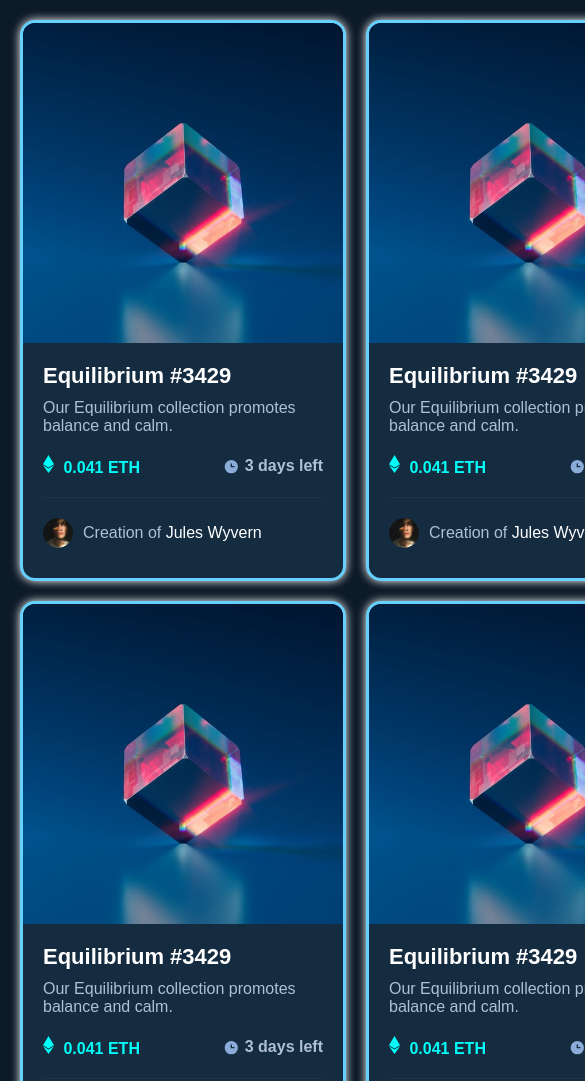
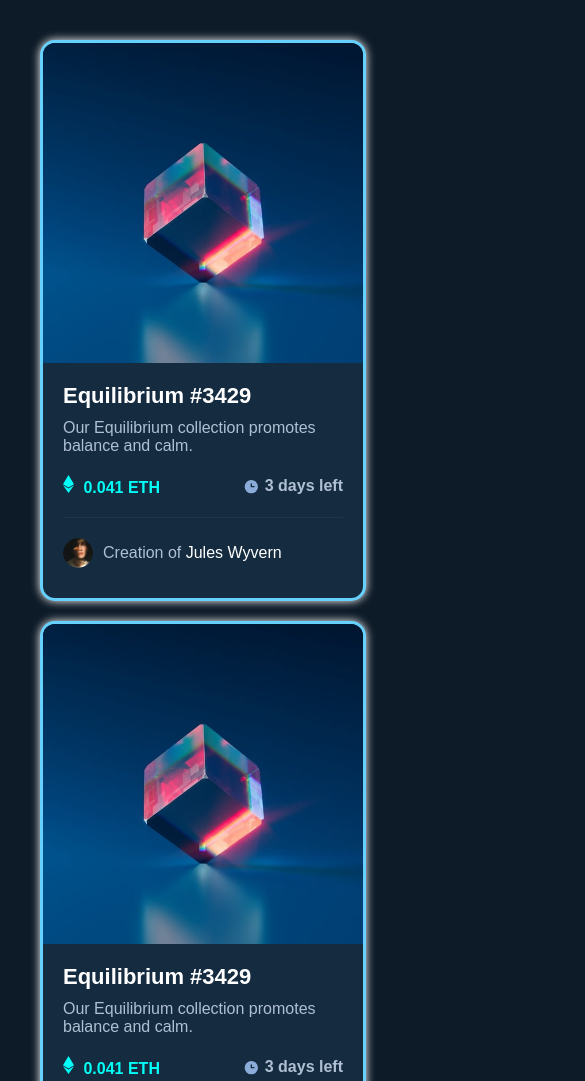
Before and after one commit to mariafer057/portifolio-gerencia, a plain HTML site: page index.html in a window 390 px wide. Shown: the top 1081 px of the page, 585 px wide, since content can reach past the window. Drawn offline with nearby package versions, Linux system fonts and the light colour scheme.

Commit message:
18-11-part2
Making it responsive

```diff
--- a/style.css
+++ b/style.css
@@ -6,8 +6,11 @@ body{
 }
 .container {
     display: grid;
-    grid-template-columns: repeat(3, 1fr);
+    grid-template-columns: repeat(auto-fit, minmax(300px, 1fr));
     gap: 20px;
+    padding: 20px;
+    max-width: 1200px;
+    width: 100%;
 }
 .card{
     width: 320px;
```
